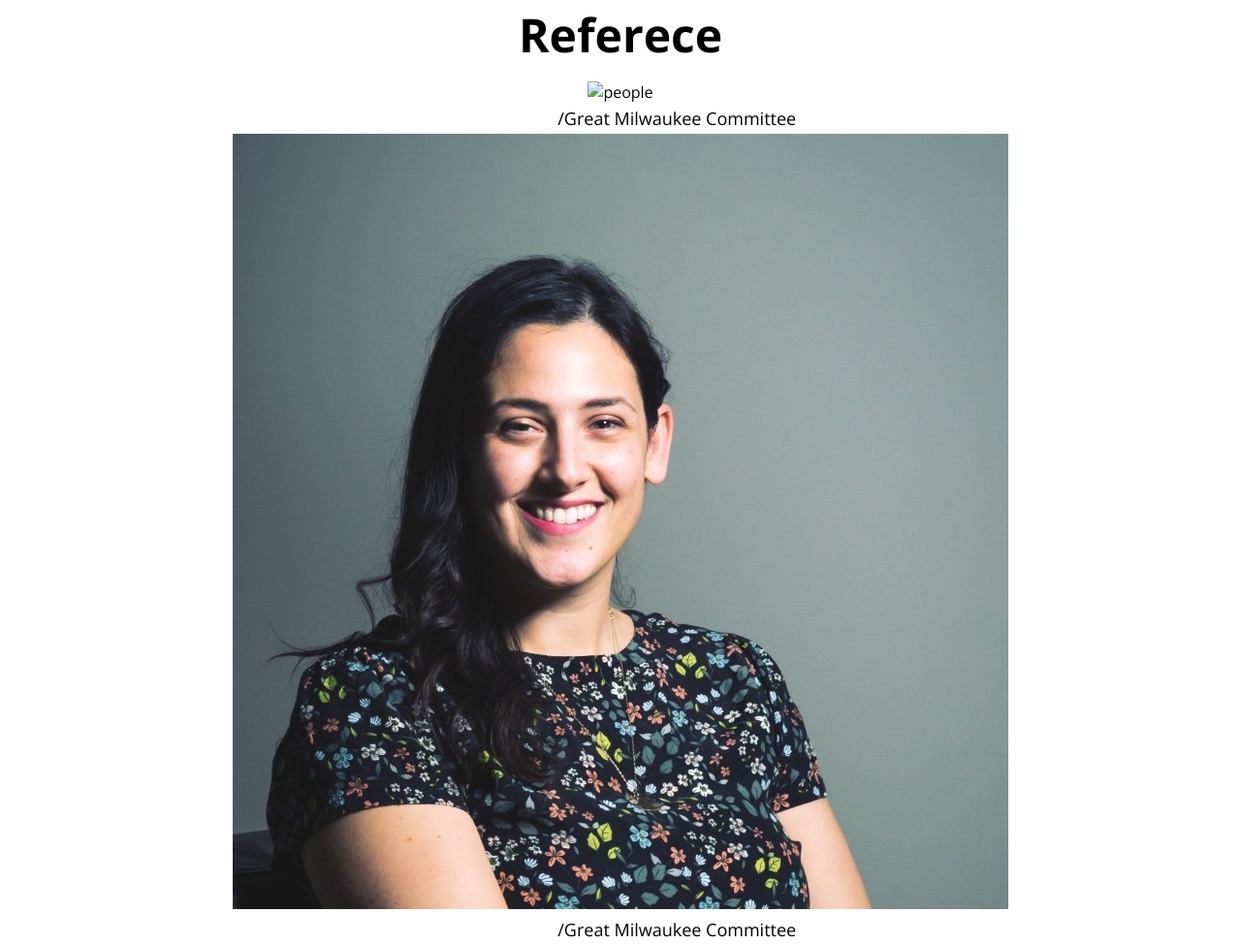
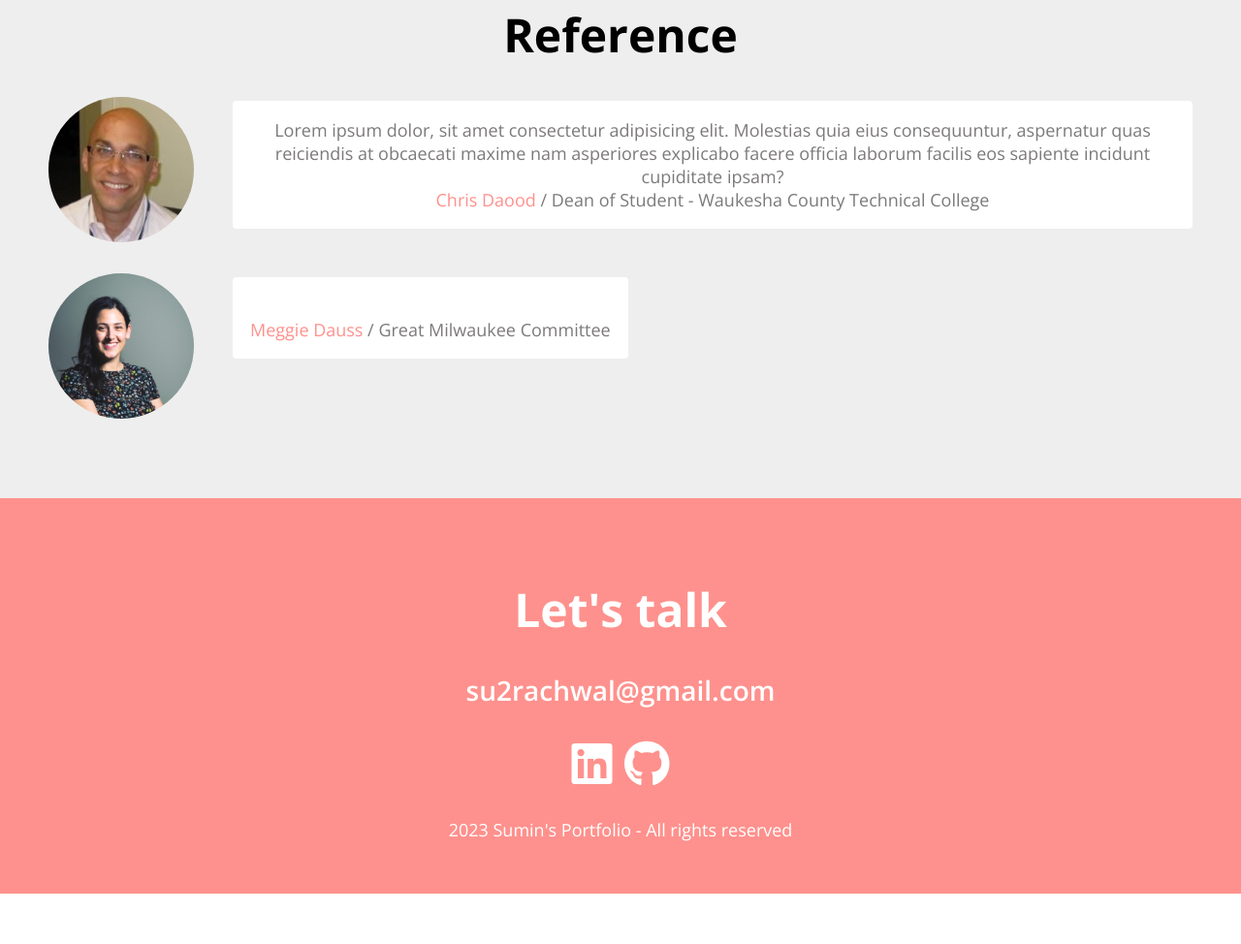
Before and after one commit to vankanna/myPortfolio, a plain HTML site: page index.html in a window 1280 px wide. Shown: the part 2805-3779 px from the top of the page at 97% size. After the commit the page ends 3727 px from the top, so only its background shows below. Drawn offline with nearby package versions, Linux system fonts and the light colour scheme.

Commit message:
css contact

```diff
--- a/index.html
+++ b/index.html
@@ -220,17 +220,19 @@
   </section>
 
   <section id="reference" class="section">
-    <h1>Referece</h1>
+    <h1>Reference</h1>
     <div class="reference">
-      <img src="" alt="people" class="reference__avatar">
-      <div class="reference_contact">
-        <p class="name"><a href="https://www.linkedin.com/in/maggiedauss/">Meggie Dauss</a>/Great Milwaukee Committee</p>
+      <img src="/imgs/reference/Chirs.jpg" alt="people" class="reference__avatar">
+      <div class="reference__contact">
+        <p class="name">Lorem ipsum dolor, sit amet consectetur adipisicing elit. Molestias quia eius consequuntur, aspernatur quas reiciendis at obcaecati maxime nam asperiores explicabo facere officia laborum facilis eos sapiente incidunt cupiditate ipsam?<a href="https://www.linkedin.com/in/maggiedauss/">
+          <br/>Chris Daood </a>/ Dean of Student - Waukesha County Technical College</p>
       </div>
     </div>
     <div class="reference">
       <img src="/imgs/reference/Maggie.jpg" alt="people" class="reference__avatar">
-      <div class="reference_contact">
-        <p class="name"><a href="https://www.linkedin.com/in/maggiedauss/" target="_blank">Meggie Dauss</a>/Great Milwaukee Committee</p>
+      <div class="reference__contact">
+        <p class="name"><a href="https://www.linkedin.com/in/maggiedauss/" target="_blank">
+          <br/>Meggie Dauss </a>/ Great Milwaukee Committee</p>
       </div>
     </div>
   </section>
@@ -238,7 +240,7 @@
   <section id="contact" class="section">
     <h1 class="contact__title">Let's talk</h1>
     <h2 class="contact__email">su2rachwal@gmail.com</h2>
-    <div class="contac__links">
+    <div class="contact__links">
       <a href="https://www.linkedin.com/in/sumin-rachwal/" target="_blank">
         <i class="fa-brands fa-linkedin"></i>
       </a>
--- a/style.css
+++ b/style.css
@@ -390,3 +390,68 @@ p {
   margin-top: 8px;
   background-color: var(--color-dark-white);
 }
+
+/* Reference */
+#reference {
+  background-color: var(--color-light-white);
+}
+
+.reference {
+  margin: 40px;
+}
+
+.reference {
+  display: flex;
+  margin: 32px 0;
+}
+
+.reference__avatar {
+  width: 150px;
+  height: 150px;
+  border-radius: 50%;
+}
+
+.reference__avatar:nth-child(odd) {
+  margin-right: 40px;
+}
+.reference__avatar:nth-child(even) {
+  margin-right: 40px;
+}
+.name {
+  padding:18px;
+  background-color: var(--color-white);
+  border-radius: var(--size-border-radius);
+
+}
+
+.reference__contact p {
+  color: var(--color-light-grey);
+}
+
+.reference__contact a {
+  color: var(--color-pink);
+}
+
+/* Contact */
+#contact {
+  background-color: var(--color-pink);
+}
+
+.contac__links, .contact__email, .contact__rights, .contact__title{
+  color: var(--color-white);
+}
+
+.contact__title {
+  margin: 32px 0;
+}
+
+.contact__links {
+  font-size: var(--font-large);
+  margin: 24px 0;
+}
+
+.contact__links i:hover {
+  transform: scale(1.1);
+  transition: all var(--animation-duration) ease-in;
+  color: var(--color-yellow)
+}
```
